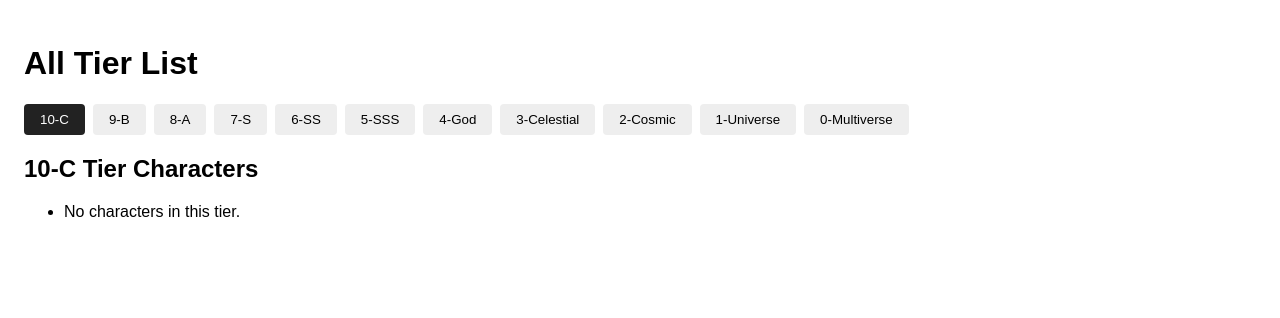
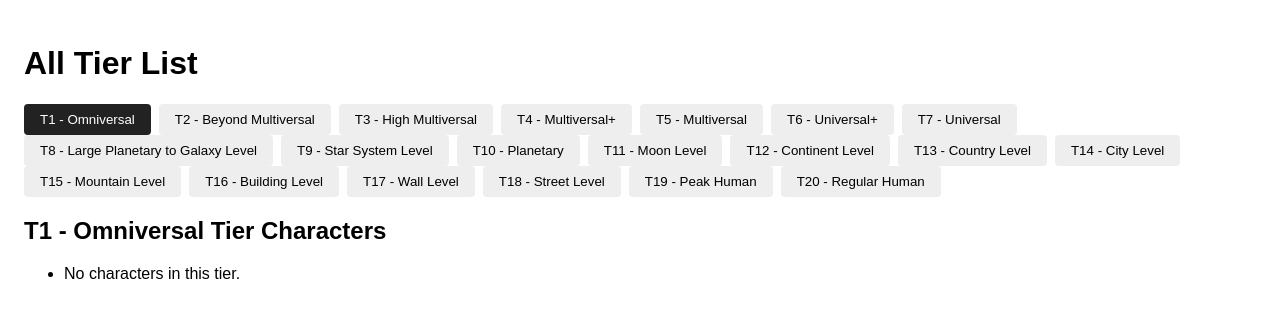
Before and after one commit to burakaydogan41/all-tier-list, a Next.js app: page / in a window 1280 px wide. Shown: the top 318 px of the page. Built offline with nearby package versions, Linux system fonts and the light colour scheme.

Commit message:
Update index.js
Update tiers to 20-level system

```diff
--- a/pages/index.js
+++ b/pages/index.js
@@ -1,18 +1,28 @@
 import { useState } from "react";
 
 const tiers = [
-  "10-C",
-  "9-B",
-  "8-A",
-  "7-S",
-  "6-SS",
-  "5-SSS",
-  "4-God",
-  "3-Celestial",
-  "2-Cosmic",
-  "1-Universe",
-  "0-Multiverse"
+  "T1 - Omniversal",
+  "T2 - Beyond Multiversal",
+  "T3 - High Multiversal",
+  "T4 - Multiversal+",
+  "T5 - Multiversal",
+  "T6 - Universal+",
+  "T7 - Universal",
+  "T8 - Large Planetary to Galaxy Level",
+  "T9 - Star System Level",
+  "T10 - Planetary",
+  "T11 - Moon Level",
+  "T12 - Continent Level",
+  "T13 - Country Level",
+  "T14 - City Level",
+  "T15 - Mountain Level",
+  "T16 - Building Level",
+  "T17 - Wall Level",
+  "T18 - Street Level",
+  "T19 - Peak Human",
+  "T20 - Regular Human"
 ];
+
 
 const characters = [
   { id: 1, name: "Goku", universe: "Dragon Ball", tier: "0-Multiverse" },
```
